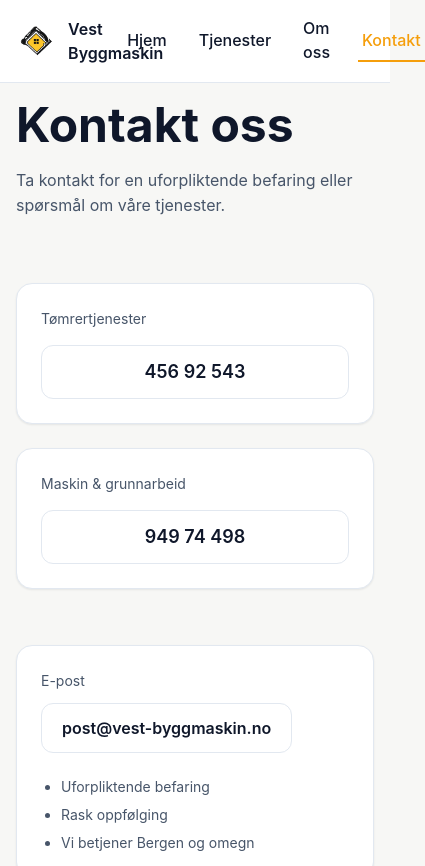
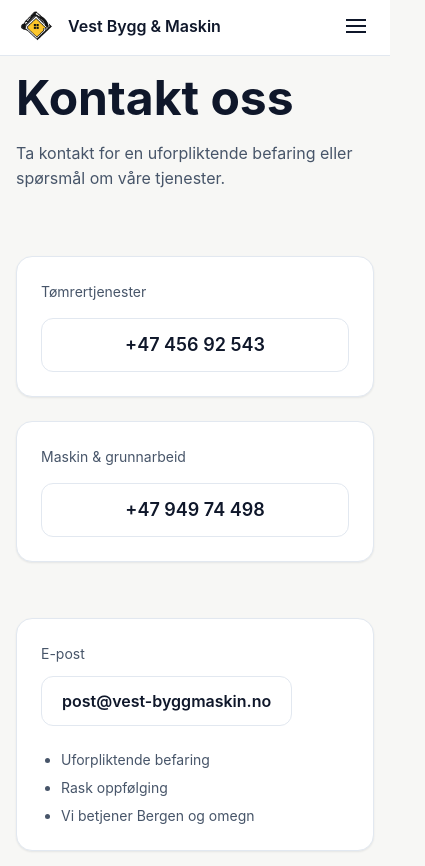
Before and after one commit to JarleHalden/Vest-Byggmaskin, a React (Vite) app: page /kontakt in a window 390 px wide. Shown: the top 866 px of the page, 425 px wide, since content can reach past the window. Built offline with nearby package versions, Linux system fonts and the light colour scheme.

Commit message:
oppdatert mobil ui og fikset skrive feil

```diff
--- a/src/components/Container.tsx
+++ b/src/components/Container.tsx
@@ -13,14 +13,7 @@
 }: ContainerProps) {
   const containerClasses = fullWidth
     ? "w-full"
-    : "mx-auto w-full px-4 lg:px-6"; // px-4 = 16px, lg:px-6 = 24px
+    : "mx-auto w-full max-w-6xl px-4 sm:px-6 lg:px-8";
   const classes = `${containerClasses}${className ? ` ${className}` : ""}`;
-  return (
-    <div
-      className={classes}
-      style={fullWidth ? undefined : { maxWidth: "1200px" }}
-    >
-      {children}
-    </div>
-  );
+  return <div className={classes}>{children}</div>;
 }
--- a/src/components/Navbar.tsx
+++ b/src/components/Navbar.tsx
@@ -1,70 +1,98 @@
+import { useState } from "react";
 import { NavLink } from "react-router-dom";
 import logoBlack from "../assets/logo-black.png";
 import Container from "./Container";
 
 export default function Navbar() {
+  const [isMenuOpen, setIsMenuOpen] = useState(false);
+  const navItems = [
+    { to: "/", label: "Hjem" },
+    { to: "/tjenester", label: "Tjenester" },
+    { to: "/om", label: "Om oss" },
+    { to: "/kontakt", label: "Kontakt" },
+  ];
+  const navLinkClass = (isActive: boolean) =>
+    `nav-link pb-2 pointer-events-auto transition-colors hover:text-[var(--color-brand)] focus-visible:outline-none focus-visible:ring-2 focus-visible:ring-[var(--color-brand)] focus-visible:ring-offset-2 focus-visible:ring-offset-[var(--color-background)]${
+      isActive ? " nav-link-active" : ""
+    }`;
+
   return (
     <nav
-      className="sticky top-0 z-50 border-b min-h-[56px] py-2 sm:min-h-[72px] sm:py-3"
-      style={{
-        backgroundColor: "var(--color-surface)",
-        borderBottomColor: "var(--color-border)",
-      }}
+      className="sticky top-0 z-50 relative border-b bg-[var(--color-surface)] backdrop-blur min-h-[56px] py-2 sm:min-h-[72px] sm:py-3"
+      style={{ borderBottomColor: "var(--color-border)" }}
     >
       <Container>
-        <div className="flex w-full items-center justify-between">
+        <div className="relative z-10 flex w-full items-center justify-between gap-4 pointer-events-auto">
           {/* Logo / navn */}
-          <div className="flex items-center gap-3">
+          <NavLink
+            to="/"
+            className="flex min-w-0 items-center gap-3 rounded-lg focus-visible:outline-none focus-visible:ring-2 focus-visible:ring-[var(--color-brand)] focus-visible:ring-offset-2 focus-visible:ring-offset-[var(--color-background)]"
+          >
             <img
               src={logoBlack}
-              alt="Vest Byggmaskin"
-              className="h-9 w-auto"
+              alt="Vest Bygg & Maskin"
+              className="h-9 w-auto shrink-0"
             />
-            <div className="font-semibold text-base">Vest Byggmaskin</div>
+            <div className="min-w-0">
+              <div className="font-semibold text-base truncate">
+                Vest Bygg & Maskin
+              </div>
+            </div>
+          </NavLink>
+
+          {/* Lenker */}
+          <div className="hidden md:flex items-center justify-end gap-6">
+            {navItems.map((item) => (
+              <NavLink
+                key={item.to}
+                to={item.to}
+                className={({ isActive }) => navLinkClass(isActive)}
+              >
+                {item.label}
+              </NavLink>
+            ))}
           </div>
 
-          <div className="flex-1" aria-hidden="true" />
+          <button
+            type="button"
+            className="md:hidden inline-flex items-center justify-center rounded-lg p-2 text-[var(--color-text)] transition-colors hover:bg-[var(--color-border)]/30 hover:text-[var(--color-brand)] focus-visible:outline-none focus-visible:ring-2 focus-visible:ring-[var(--color-brand)] focus-visible:ring-offset-2 focus-visible:ring-offset-[var(--color-background)]"
+            aria-controls="mobile-nav"
+            aria-expanded={isMenuOpen}
+            onClick={() => setIsMenuOpen((open) => !open)}
+          >
+            <span className="sr-only">Meny</span>
+            <span aria-hidden="true" className="flex flex-col gap-1">
+              <span className="h-0.5 w-5 bg-[var(--color-text)]" />
+              <span className="h-0.5 w-5 bg-[var(--color-text)]" />
+              <span className="h-0.5 w-5 bg-[var(--color-text)]" />
+            </span>
+          </button>
+        </div>
 
-          {/* Lenker */}
-          <div className="flex items-center justify-end gap-6">
+        {isMenuOpen ? (
+          <div
+            id="mobile-nav"
+            className="md:hidden border-t mt-3 pt-3"
+            style={{ borderTopColor: "var(--color-border)" }}
+          >
+            <div className="flex flex-col gap-3">
+              {navItems.map((item) => (
                 <NavLink
-              to="/"
+                  key={item.to}
+                  to={item.to}
                   className={({ isActive }) =>
-                `nav-link pb-2${isActive ? " nav-link-active" : ""}`
+                    `${navLinkClass(
+                      isActive
+                    )} px-2 py-2 hover:bg-[var(--color-border)]/20`
                   }
+                  onClick={() => setIsMenuOpen(false)}
                 >
-              Hjem
+                  {item.label}
                 </NavLink>
-
-            <NavLink
-              to="/tjenester"
-              className={({ isActive }) =>
-                `nav-link pb-2${isActive ? " nav-link-active" : ""}`
-              }
-            >
-              Tjenester
-            </NavLink>
-
-            <NavLink
-              to="/om"
-              className={({ isActive }) =>
-                `nav-link pb-2${isActive ? " nav-link-active" : ""}`
-              }
-            >
-              Om oss
-            </NavLink>
-
-            <NavLink
-              to="/kontakt"
-              className={({ isActive }) =>
-                `nav-link pb-2${isActive ? " nav-link-active" : ""}`
-              }
-            >
-              Kontakt
-            </NavLink>
-
+              ))}
             </div>
           </div>
+        ) : null}
       </Container>
     </nav>
   );
--- a/src/main.tsx
+++ b/src/main.tsx
@@ -23,6 +23,12 @@
   },
 ]);
 
+if (import.meta.env.DEV) {
+  console.info(
+    "Hvis du ser runtime.lastError spam, test uten extensions (Incognito)."
+  );
+}
+
 ReactDOM.createRoot(document.getElementById("root")!).render(
   <React.StrictMode>
     <RouterProvider router={router} />
--- a/src/pages/Contact.tsx
+++ b/src/pages/Contact.tsx
@@ -28,7 +28,7 @@
                 className="inline-flex items-center justify-center rounded-xl border border-[var(--color-border)] px-5 py-3 text-lg font-semibold text-[var(--color-text)] transition-colors hover:border-[var(--color-brand)] hover:text-[var(--color-brand)] focus-visible:outline-none focus-visible:ring-2 focus-visible:ring-[var(--color-brand)] focus-visible:ring-offset-2 focus-visible:ring-offset-[var(--color-background)]"
                 href="tel:+4745692543"
               >
-                456 92 543
+                +47 456 92 543
               </a>
             </Card>
 
@@ -40,7 +40,7 @@
                 className="inline-flex items-center justify-center rounded-xl border border-[var(--color-border)] px-5 py-3 text-lg font-semibold text-[var(--color-text)] transition-colors hover:border-[var(--color-brand)] hover:text-[var(--color-brand)] focus-visible:outline-none focus-visible:ring-2 focus-visible:ring-[var(--color-brand)] focus-visible:ring-offset-2 focus-visible:ring-offset-[var(--color-background)]"
                 href="tel:+4794974498"
               >
-                949 74 498
+                +47 949 74 498
               </a>
             </Card>
           </div>
--- a/src/pages/Home.tsx
+++ b/src/pages/Home.tsx
@@ -41,7 +41,7 @@
           <div className="grid gap-8 lg:grid-cols-2 lg:gap-12 items-center">
             {/* Left: Text + CTA */}
             <div>
-              <h1 className="heading-1">Vest Byggmaskin</h1>
+              <h1 className="heading-1">Vest Bygg & Maskin</h1>
               <p className="body-text measure mt-4">
                 Din pålitelige partner for bygge- og anleggsarbeid i
                 Bergensområdet. Vi leverer kvalitet og service du kan stole på.
--- a/src/pages/Services.tsx
+++ b/src/pages/Services.tsx
@@ -40,7 +40,7 @@
                   Ring oss
                 </p>
                 <a className="btn-primary mt-3" href="tel:+4745692543">
-                  + 47 456 92 543
+                  +47 456 92 543
                 </a>
               </div>
             </Card>
@@ -70,7 +70,7 @@
                   Ring oss
                 </p>
                 <a className="btn-primary mt-3" href="tel:+4794974498">
-                  + 47 949 74 498
+                  +47 949 74 498
                 </a>
               </div>
             </Card>
```
Also changed, not shown: 1 other file (tests, documents, lock files or other folders). Lines whose indentation alone changed are shown as unchanged.
